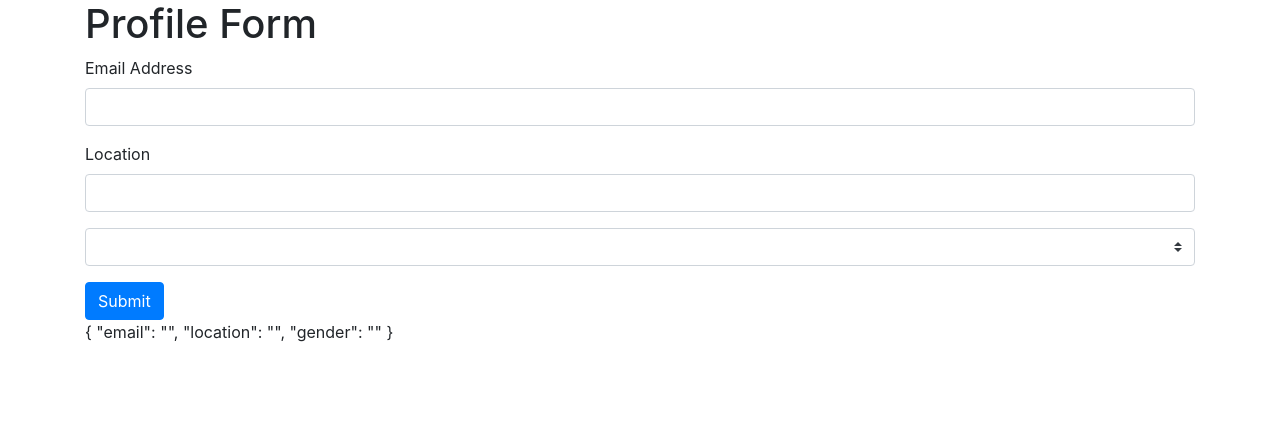
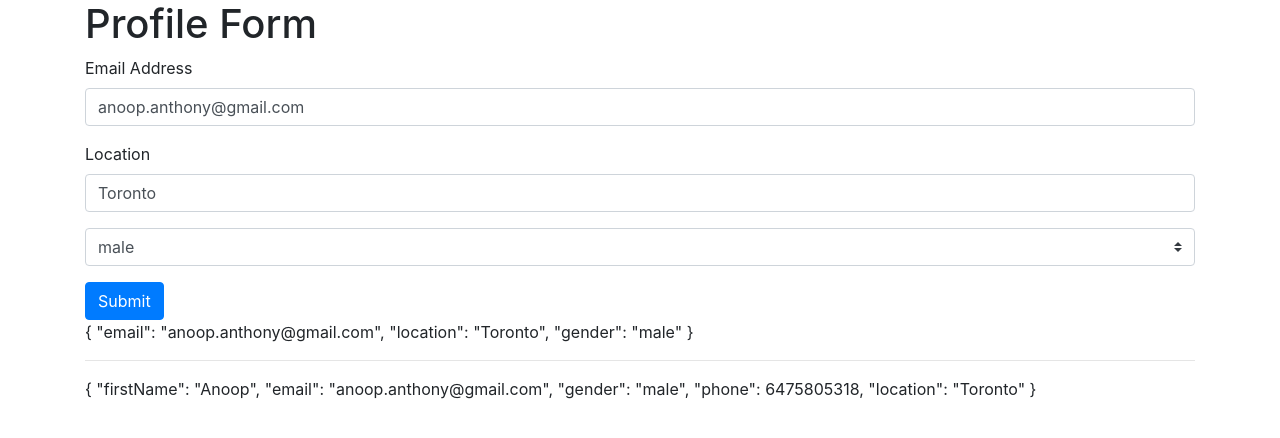
Before and after one commit to 21chapel/forms, an Angular app: page / in a window 1280 px wide. Shown: the top 438 px of the page. Built offline with nearby package versions, Linux system fonts and the light colour scheme.

Commit message:
using my own model to prefill data

```diff
--- a/src/app/profile-form/profile-form.component.html
+++ b/src/app/profile-form/profile-form.component.html
@@ -4,17 +4,16 @@
 
       <div class="form-group">
         <label >Email Address</label>
-        <input type="email" class="form-control" required ngModel name="email">
+        <input type="email" class="form-control" required [ngModel]="userModel.email" name="email">
       </div>
 
       <div class="form-group">
         <label>Location</label>
-        <input type="text" class="form-control"  ngModel name="location">
+        <input type="text" class="form-control"  [ngModel]="userModel.location" name="location">
       </div>
 
       <div class="form-group">
-          <select class="custom-select" name="gender" ngModel>
-              <option selected>I am </option>
+          <select class="custom-select" name="gender" [ngModel]="userModel.gender">
               <option *ngFor="let gender of genders">{{ gender }} </option>
           </select>
         </div>
@@ -24,4 +23,6 @@
     </form>
 
     {{ userForm.value | json }}
+    <hr />
+    {{ userModel | json }}
 </div>
```
